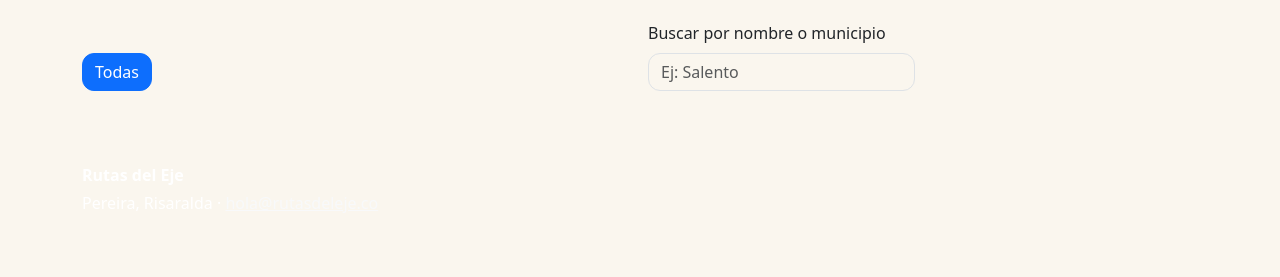
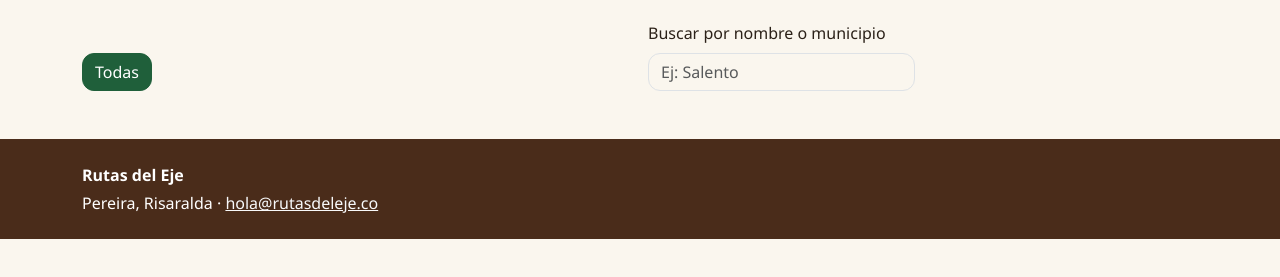
Before and after one commit to BrynR777/rutas-eje-cafetero, a website: page index.html in a window 1280 px wide. Shown: the part 479-756 px from the top of the page. Drawn offline with nearby package versions, Linux system fonts and the light colour scheme.

Commit message:
feat: guía de estilo con variables CSS, closes #1

```diff
--- a/css/estilos.css
+++ b/css/estilos.css
@@ -21,7 +21,10 @@
 :root {
   /* Ejemplo resuelto */
   --eje-primario: #1f5f3a;   /* verde cafetal · botones y acentos  */
+  --eje-secundario: #4a2c1a; /* marrón oscuro · navbar y pie */
   --eje-fondo: #faf6ee;      /* crema         · fondo de la página */
+  --eje-texto: #2b2118;       /* marrón oscuro · texto general */
+  --eje-fuente: "Segoe UI", system-ui, sans-serif;
   --eje-radio: 0.75rem;
 
   /* TODO G1.1 - Define los tokens que faltan (colores en hex de 6 dígitos):
@@ -46,6 +49,8 @@
    *   --bs-body-color       -> var(--eje-texto)
    *   --bs-body-font-family -> var(--eje-fuente)
    */
+   --bs-body-color: var(--eje-texto);
+   --bs-body-font-family: var(--eje-fuente);
 }
 
 /* ========== 3. COMPONENTES ========== */
@@ -68,7 +73,12 @@
  * Experimenta: en DevTools selecciona un botón de filtro -> pestaña Computed -> busca --bs-btn-color.
  */
 .btn-outline-primary {
-
+--bs-btn-color: var(--eje-primario);
+--bs-btn-border-color: var(--eje-primario);
+--bs-btn-hover-bg: var(--eje-primario);
+--bs-btn-hover-border-color: var(--eje-primario);
+--bs-btn-active-bg: var(--eje-primario);
+--bs-btn-active-border-color: var(--eje-primario);
 }
 
 /* Navbar y pie (se ven transparentes hasta que definas --eje-secundario) */
```
Also changed, not shown: APRENDIZAJES.md (+6 -3 lines), README.md.
